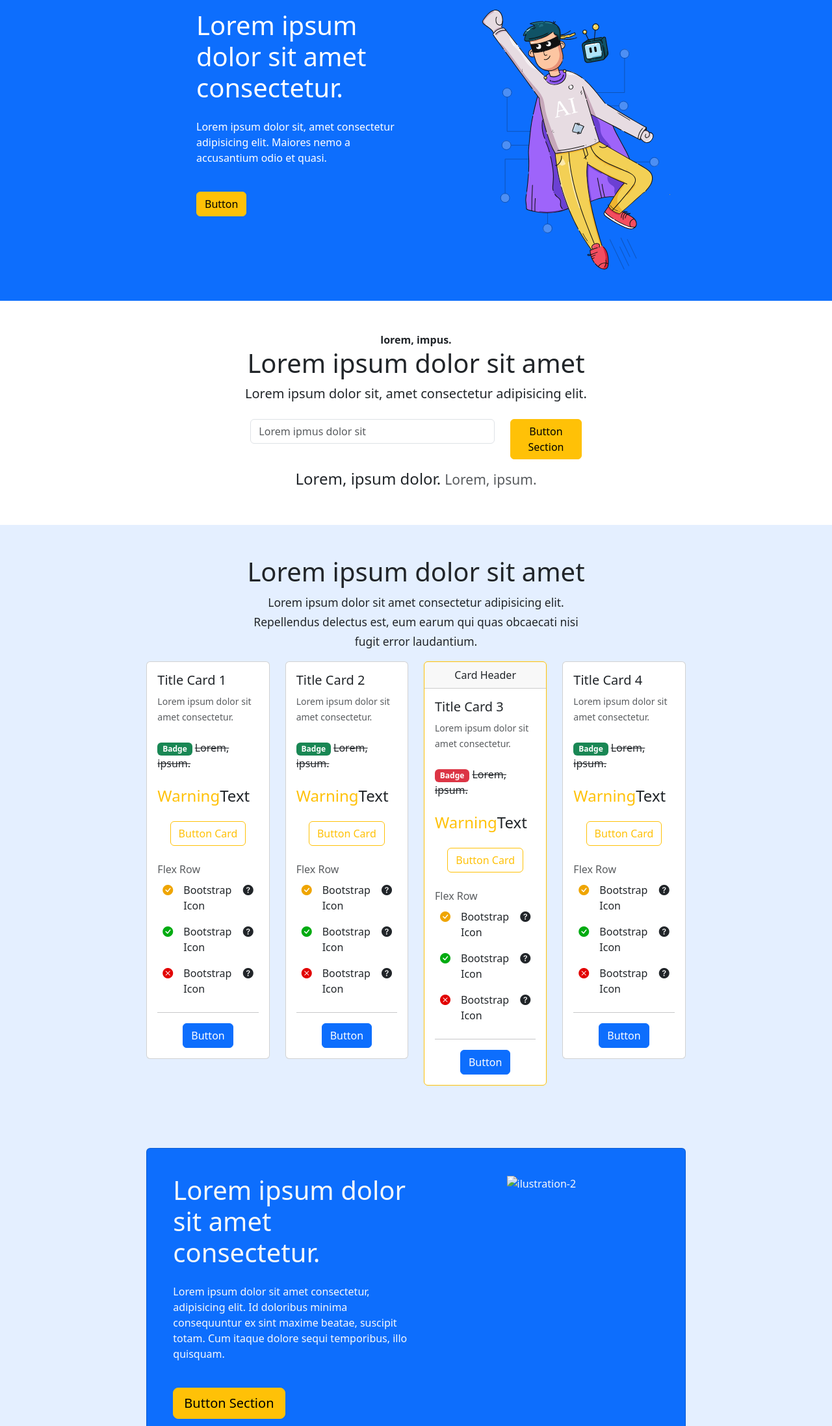
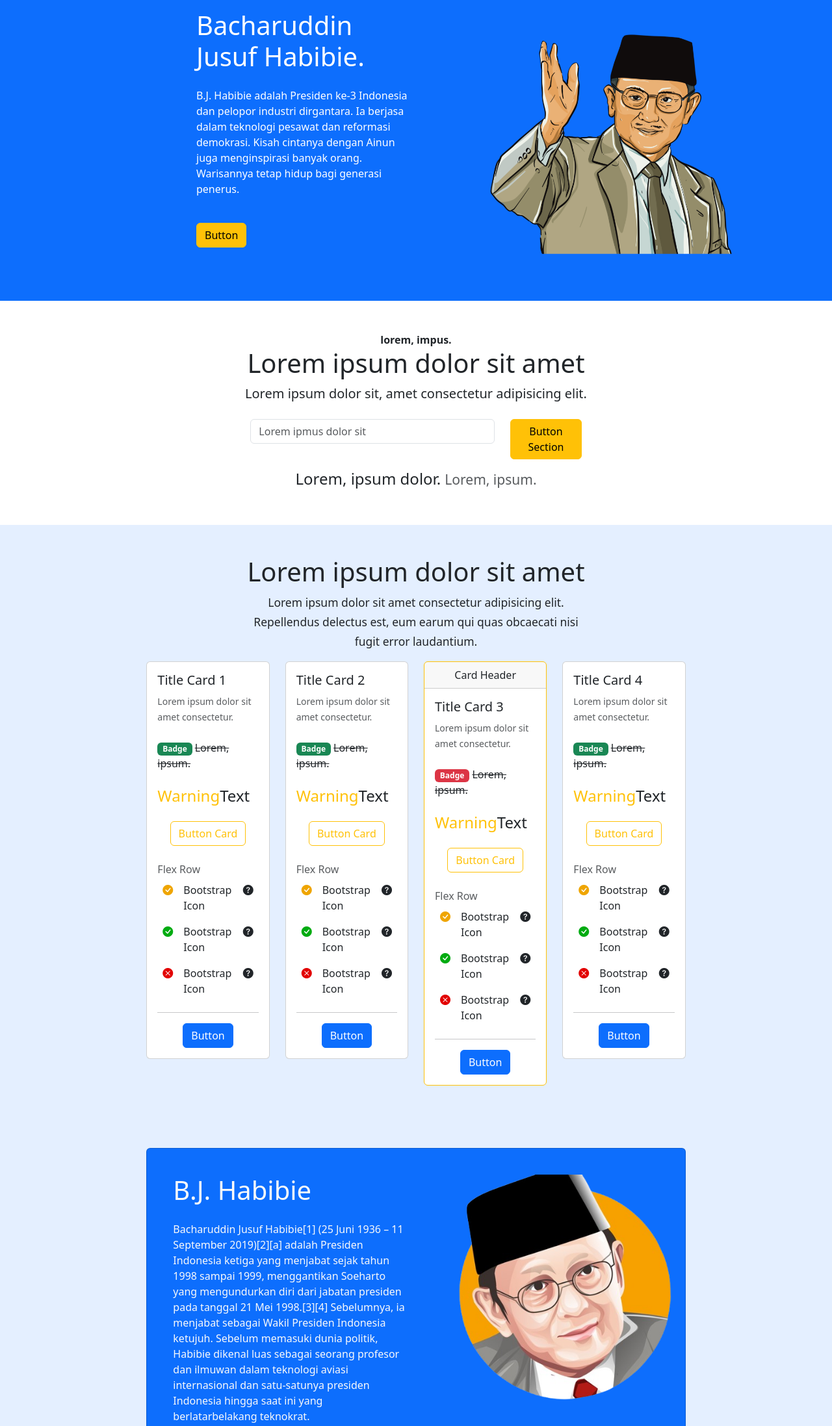
Before and after one commit to AureliaRamadhani/weblandingpage, a plain HTML site: page index.html in a window 1280 px wide. Shown: the part 100-2295 px from the top of the page at 65% size. Drawn offline with nearby package versions, Linux system fonts and the light colour scheme.

Commit message:
nambah konten

```diff
--- a/index.html
+++ b/index.html
@@ -170,13 +170,13 @@
   <section class="row bg-primary text-white py-5">
     <div class="col-sm-6 order-md-last">
       <div class="section1-2">
-        <img src="images/ai_hero.svg" alt="illustation-1" class="ilustration-1">
+        <img src="images/—Pngtree—bj habibie_8844026.png" alt="illustation-1" class="ilustration-1">
       </div>
     </div>
     <div class="col-sm-6">
       <div class="section1-1">
-        <h1 class="mb-4">Lorem ipsum dolor sit amet consectetur.</h1>
-        <p>Lorem ipsum dolor sit, amet consectetur adipisicing elit. Maiores nemo a accusantium odio et quasi.</p>
+        <h1 class="mb-4"> Bacharuddin Jusuf Habibie.</h1>
+        <p>B.J. Habibie adalah Presiden ke-3 Indonesia dan pelopor industri dirgantara. Ia berjasa dalam teknologi pesawat dan reformasi demokrasi. Kisah cintanya dengan Ainun juga menginspirasi banyak orang. Warisannya tetap hidup bagi generasi penerus.</p>
         <button class="btn btn-warning mt-4">Button</button>
       </div>
     </div>
@@ -470,13 +470,13 @@
         <div class="card-body">
           <div class="row p-4">
             <div class="col-sm-6 order-md-last text-center">
-              <img src="images/website_work.svg" alt="ilustration-2" class="ilustration-2">
+              <img src="images/image-removebg-preview.png" width="450px" alt="ilustration-2" class="ilustration-2">
             </div>
             <div class="col-sm-6">
               <!-- lorem6 -->
-              <h1 class="mb-4">Lorem ipsum dolor sit amet consectetur.</h1>
+              <h1 class="mb-4">B.J. Habibie</h1>
               <!-- lorem25 -->
-              <p>Lorem ipsum dolor sit amet consectetur, adipisicing elit. Id doloribus minima consequuntur ex sint maxime beatae, suscipit totam. Cum itaque dolore sequi temporibus, illo quisquam.</p>
+              <p>Bacharuddin Jusuf Habibie[1] (25 Juni 1936 – 11 September 2019)[2][a] adalah Presiden Indonesia ketiga yang menjabat sejak tahun 1998 sampai 1999, menggantikan Soeharto yang mengundurkan diri dari jabatan presiden pada tanggal 21 Mei 1998.[3][4] Sebelumnya, ia menjabat sebagai Wakil Presiden Indonesia ketujuh. Sebelum memasuki dunia politik, Habibie dikenal luas sebagai seorang profesor dan ilmuwan dalam teknologi aviasi internasional dan satu-satunya presiden Indonesia hingga saat ini yang berlatarbelakang teknokrat.</p>
               <button class="btn btn-lg btn-warning mt-4">Button Section</button>
             </div>
           </div>
```
Also changed, not shown: images/image-removebg-preview.png (added), images/—Pngtree—bj habibie_8844026.png (added).
